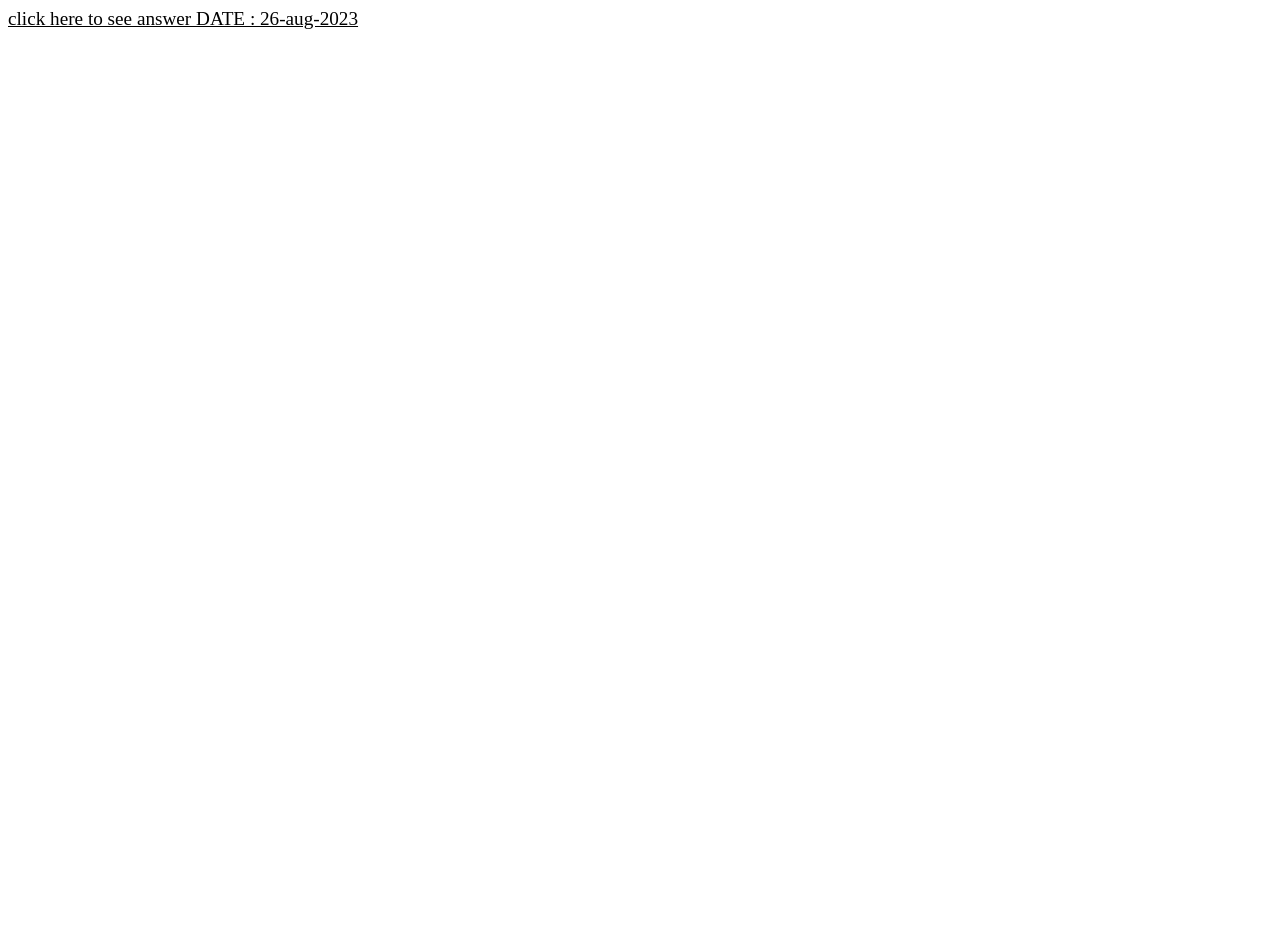
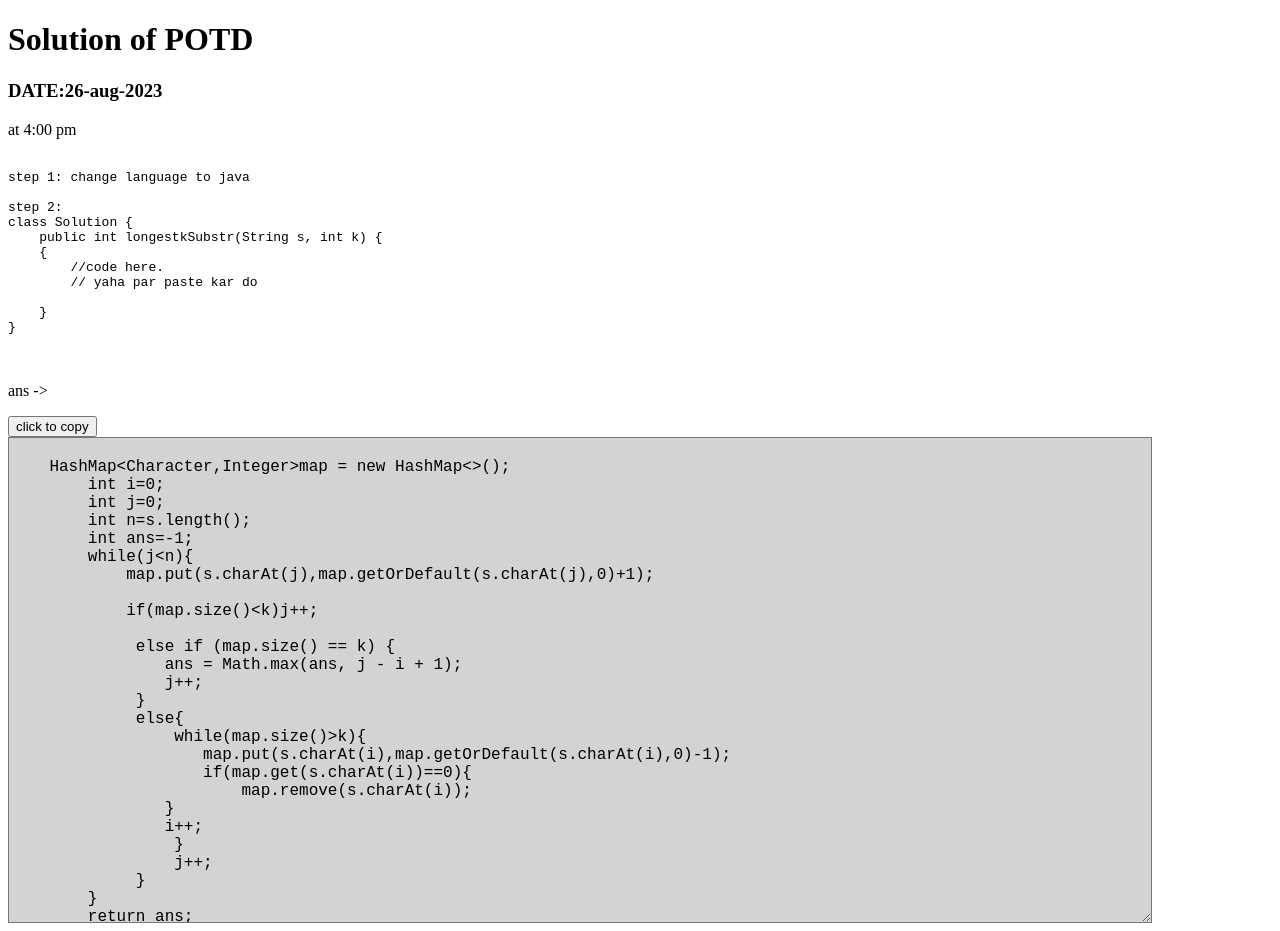
Before and after one commit to Amit709113/the_code, a React (Vite) app: page / in a window 1280 px wide. Before the commit the page ends 800 px from the top, so only its background shows below. Built offline with nearby package versions, Linux system fonts and the light colour scheme.

Commit message:
copy btn added

```diff
--- a/package.json
+++ b/package.json
@@ -13,6 +13,7 @@
   "dependencies": {
     "gh-pages": "^6.0.0",
     "react": "^18.2.0",
+    "react-copy-to-clipboard": "^5.1.0",
     "react-dom": "^18.2.0"
   },
   "devDependencies": {
--- /dev/null
+++ b/src/App.jsx
@@ -0,0 +1,83 @@
+import React, { useState } from 'react'
+
+const answer=
+`
+    HashMap<Character,Integer>map = new HashMap<>();
+        int i=0;
+        int j=0;
+        int n=s.length();
+        int ans=-1;
+        while(j<n){
+            map.put(s.charAt(j),map.getOrDefault(s.charAt(j),0)+1);
+
+            if(map.size()<k)j++;
+
+             else if (map.size() == k) {
+                ans = Math.max(ans, j - i + 1);
+                j++;
+             }
+             else{
+                 while(map.size()>k){
+                    map.put(s.charAt(i),map.getOrDefault(s.charAt(i),0)-1);
+                    if(map.get(s.charAt(i))==0){
+                        map.remove(s.charAt(i));
+                }
+                i++;
+                 }
+                 j++;
+             }
+    	}
+    	return ans;
+`
+const stepp=`
+step 1: change language to java
+
+step 2:
+class Solution {
+    public int longestkSubstr(String s, int k) {
+    {
+        //code here.
+        // yaha par paste kar do
+
+    }
+}
+`
+const copyHandler= ()=>{
+    navigator.clipboard.writeText(answer);
+    alert("The code has been successfully copied👍🏽");
+
+}
+
+let time=new Date();
+
+
+const App = () => {
+
+
+
+ return (
+    <>
+        <h1>Solution of POTD  </h1>
+        <h3>DATE:26-aug-2023</h3>
+        <p>at 4:00 pm</p>
+        <div>
+            <pre>
+                {stepp}
+            </pre>
+        </div>
+        <br />
+        <p>{`ans ->`}</p>
+        <button onClick={copyHandler}> click to copy </button>
+        <br />
+
+        <div style={{display:'flex'}}>
+        <textarea className='textareaStyle' type="textarea" style={{fontSize: "12pt",width:"90%",height:"60vh",background:"#d3d3d3"}} defaultValue={answer} readOnly>
+        </textarea>
+</div>
+
+
+    </>
+  )
+}
+
+export default App
--- a/src/main.jsx
+++ b/src/main.jsx
@@ -1,9 +1,11 @@
 import React from 'react'
 import ReactDOM from 'react-dom/client'
+import App from './App'
 
 
 ReactDOM.createRoot(document.getElementById('root')).render(
+
   <React.StrictMode>
-    <a href="https://paste.sh/3ct0o9Oy#WbG9H9uq7bZVfL4QaSOXDSzS" style={{color:"black",fontSize:"larger"}}> click here to see answer DATE :  26-aug-2023</a>
+    <App />
   </React.StrictMode>,
 )
```
Also changed, not shown: 1 other file (tests, documents, lock files or other folders).
